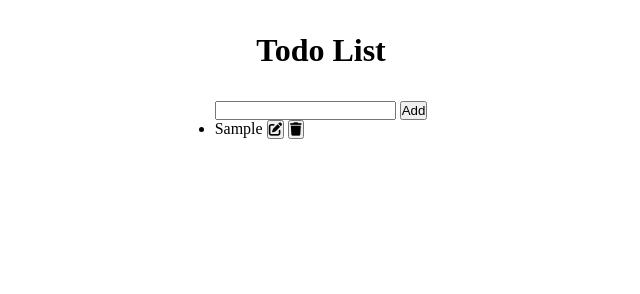
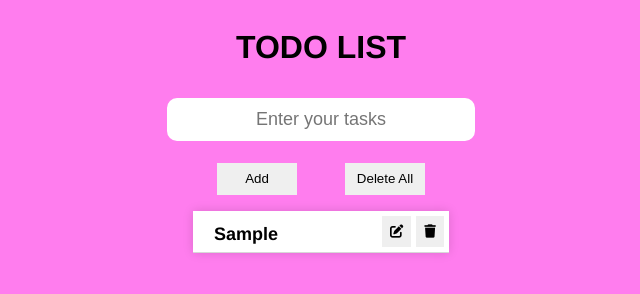
Before and after one commit to TrilochanSahoo/Problem_practice, a plain HTML site: page javascript/Devsnest Assignments/THA-12/Todo List/index.html in a window 1280 px wide. Both pictures are taken after typing "Sample" into the empty fields and a click on the button "Add". Shown: the whole page, without its empty margins (319-959 px from the left). Drawn offline with Linux system fonts and the light colour scheme.

Commit message:
THA -12 done

```diff
--- a/javascript/Devsnest Assignments/THA-12/Todo List/feature.js
+++ b/javascript/Devsnest Assignments/THA-12/Todo List/feature.js
@@ -1,20 +1,89 @@
 const inputField = document.querySelector('.inputField')
 const addBtn = document.querySelector('.addBtn')
 const listContainer = document.querySelector('.list_container')
+const saveBtn = document.querySelector('.saveBtn')
+const saveIndex = document.getElementById('saveId')
+const deleteAllBtn = document.querySelector('.deleteBtn')
 
+
+const loadTodo = ()=>{
+    let localTask = localStorage.getItem("todo")
+    console.log(localTask)
+    if(localTask == null){
+        todoItems = []
+    }else{
+        todoItems = JSON.parse(localTask)
+    }
+    let todoTitle = ""
+    const newTodo = document.createElement('div')
+    todoItems.forEach((todo,index )=> {
+        console.log(index)
+        todoTitle = todoTitle + `
+        <li>
+            <span class="title">${todo}</span>
+            <span>
+            <span class="edit"><button onclick="editTodo(${index})"><i class="fas fa-edit"></i></button></span>
+            <span class="delete"><button onclick="deleteTodo(${index})"><i class="fas fa-trash"></i></button></span>
+            </span>
+        </li>
+        `
+    })
+    listContainer.innerHTML = todoTitle
+}
+
+
+loadTodo()
 const addBtnHandler = ()=>{
-    const newTodo = document.createElement('div')
-    const todo = `
-    <li>
-        <span>${inputField.value}</span>
-        <span class="edit"><button><i class="fas fa-edit"></i></button></span>
-        <span class="delete"><button><i class="fas fa-trash"></i></button></span>
-    </li>
-    `
-    newTodo.innerHTML = todo
+    if (inputField.value ==""){
+    }
+    else{
+        const todo = inputField.value
+        let localTask = localStorage.getItem("todo")
+        if(localTask == null){
+            todoItems = []
+        }else{
+            todoItems = JSON.parse(localTask)
+        }
 
-    listContainer.appendChild(newTodo)
-    inputField.value = ""
+        todoItems.push(todo)
+        localStorage.setItem("todo",JSON.stringify(todoItems))
+        loadTodo()
+        inputField.value = ""
+    }
 }
 
 addBtn.addEventListener('click',addBtnHandler)
+
+const editTodo = (id)=>{
+    let localTask = localStorage.getItem("todo")
+    let todoObj = JSON.parse(localTask)
+    inputField.value = todoObj[id]
+    saveIndex.value = id
+    addBtn.style.display = "none"
+    saveBtn.style.display = "inline"
+}
+
+saveBtn.addEventListener('click', ()=>{
+    let localTask = localStorage.getItem("todo")
+    let todoObj = JSON.parse(localTask)
+    todoObj[saveIndex.value] = inputField.value
+    localStorage.setItem("todo",JSON.stringify(todoObj))
+    loadTodo()
+    inputField.value = ""
+})
+
+const deleteTodo = (index)=>{
+    let localTask = localStorage.getItem("todo")
+    let todoObj = JSON.parse(localTask)
+    todoObj.splice(index,1)
+    localStorage.setItem("todo",JSON.stringify(todoObj))
+    loadTodo()
+}
+
+deleteAllBtn.addEventListener("click",()=>{
+    let localTask = localStorage.getItem("todo")
+    let todoObj = JSON.parse(localTask)
+    todoObj = []
+    localStorage.setItem("todo",JSON.stringify(todoObj))
+    loadTodo()
+})
--- a/javascript/Devsnest Assignments/THA-12/Todo List/index.html
+++ b/javascript/Devsnest Assignments/THA-12/Todo List/index.html
@@ -5,18 +5,24 @@
     <meta http-equiv="X-UA-Compatible" content="IE=edge">
     <meta name="viewport" content="width=device-width, initial-scale=1.0">
     <title>THA 11</title>
-    <link rel="stylesheet" href="https://cdnjs.cloudflare.com/ajax/libs/font-awesome/5.6.0/css/all.min.css" integrity="sha512-ykRBEJhyZ+B/BIJcBuOyUoIxh0OfdICfHPnPfBy7eIiyJv536ojTCsgX8aqrLQ9VJZHGz4tvYyzOM0lkgmQZGw==" crossorigin="anonymous" referrerpolicy="no-referrer" />    <link rel="stylesheet" href="style.css">
+    <link rel="stylesheet" href="https://cdnjs.cloudflare.com/ajax/libs/font-awesome/5.6.0/css/all.min.css" integrity="sha512-ykRBEJhyZ+B/BIJcBuOyUoIxh0OfdICfHPnPfBy7eIiyJv536ojTCsgX8aqrLQ9VJZHGz4tvYyzOM0lkgmQZGw==" crossorigin="anonymous" referrerpolicy="no-referrer" />
+    <link rel="stylesheet" href="style.css">
 </head>
 <body>
     <header>
         <h1>
-            Todo List
+            TODO LIST
         </h1>
     </header>
     <main>
-        <section>
-            <input class="inputField" type="text">
-            <button class="addBtn">Add</button>
+        <section  class="container">
+            <input class="inputField" type="text" placeholder="Enter your tasks">
+            <input type="hidden" id="saveId">
+            <div>
+                <button class="addBtn btn">Add</button>
+                <button class="saveBtn btn" style="display: none;">save</button>
+                <button class="deleteBtn btn">Delete All</button>
+            </div>
             <ul class="list_container">
             </ul>
         </section>
--- a/javascript/Devsnest Assignments/THA-12/Todo List/style.css
+++ b/javascript/Devsnest Assignments/THA-12/Todo List/style.css
@@ -1,11 +1,85 @@
-*{
+*, *:before, *:after{
+    box-sizing: inherit;
+}
+
+html {
+    box-sizing: border-box;
+    background: #ff7dee;
+    font-family: 'helvetica neue';
+    font-weight: 200;
+}
+
+header, main ,div{
+    display: flex;
+    justify-content: center;
+    align-items: center;
+}
+
+input{
+    width: 100%;
+}
+
+.container{
+    max-width: 400px;
+}
+
+input.inputField{
+    /* margin: 1rem; */
+    text-align: center;
+    outline: 0;
+    border: 10px solid white;
+    width: 120%;
+    left: -10%;
+    position: relative;
+    top: 10px;
+    border-radius: 10px;
+    font-size: 18px;
+    /* box-shadow: 0 0 5px rgba(0, 0, 0, 0.12), inset 0 0 2px rgba(0, 0, 0, 0.19); */
+}
+
+div{
+    flex: content;
+}
+
+button{
+    padding: 0.5rem;
+    border: none;
+    cursor: pointer;
+}
+.btn{
+    height: 2rem;
+    width: 5rem;
+    margin: 2rem auto 1rem auto;
+    padding: 0.3rem;
+}
+
+.list_container{
     margin: 0;
     padding: 0;
-    box-sizing: border-box;
+    position: relative;
 }
 
-header, main {
-    margin: 2rem 0rem;
+button:hover{
+    color: white;
+    background-color: #ff7dee;
+    border: 1px solid white;
+}
+
+.list_container li{
+    background: white;
+    list-style: none;
+    border-bottom: 1px solid #D8D8D8;
+    box-shadow: 0 0 10px rgba(0,0,0,0.14);
+    margin: 0;
+    padding: 5px;
     display: flex;
-    justify-content: center;
+    justify-content: space-between;
+    font-size: 18px;
+    font-weight: 600;
 }
+
+.title{
+    flex: 2;
+    margin: 0 0 0 1rem;
+    padding: 0.5rem 0 0 0;
+}
```
